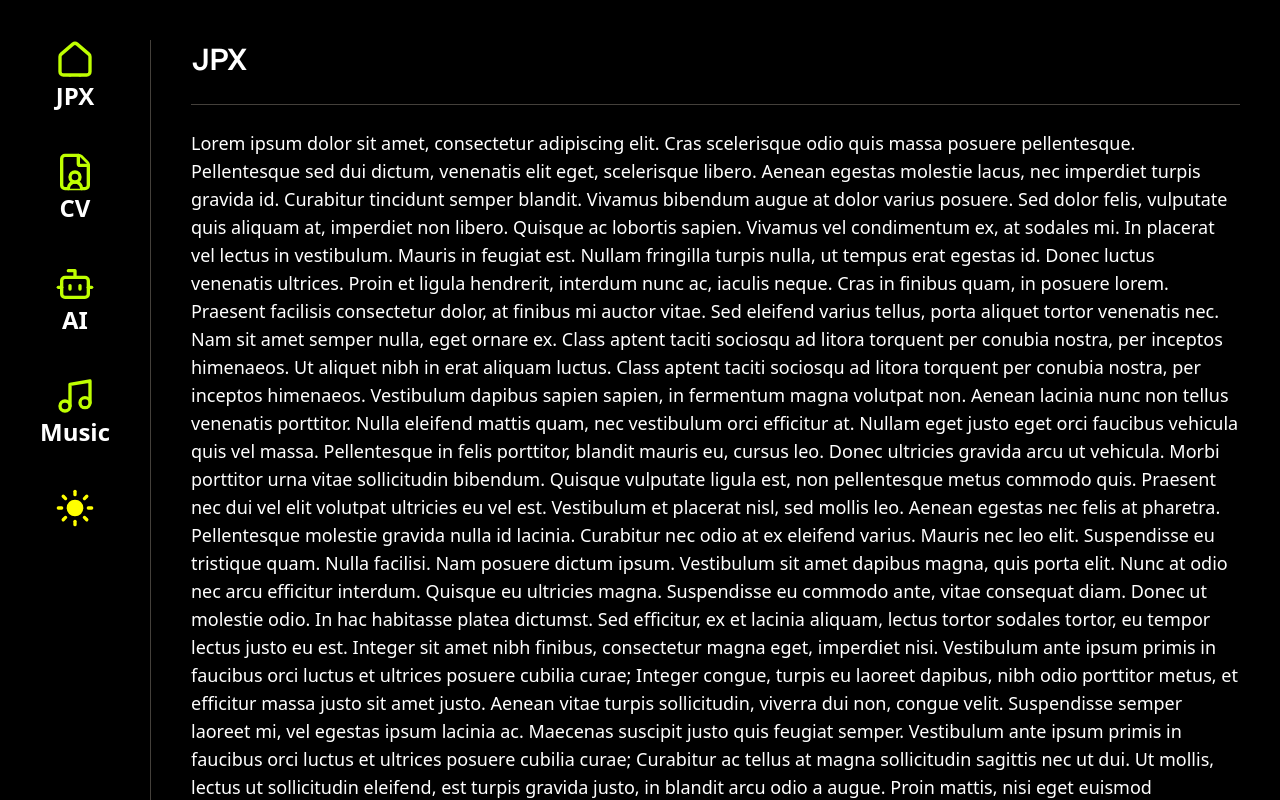
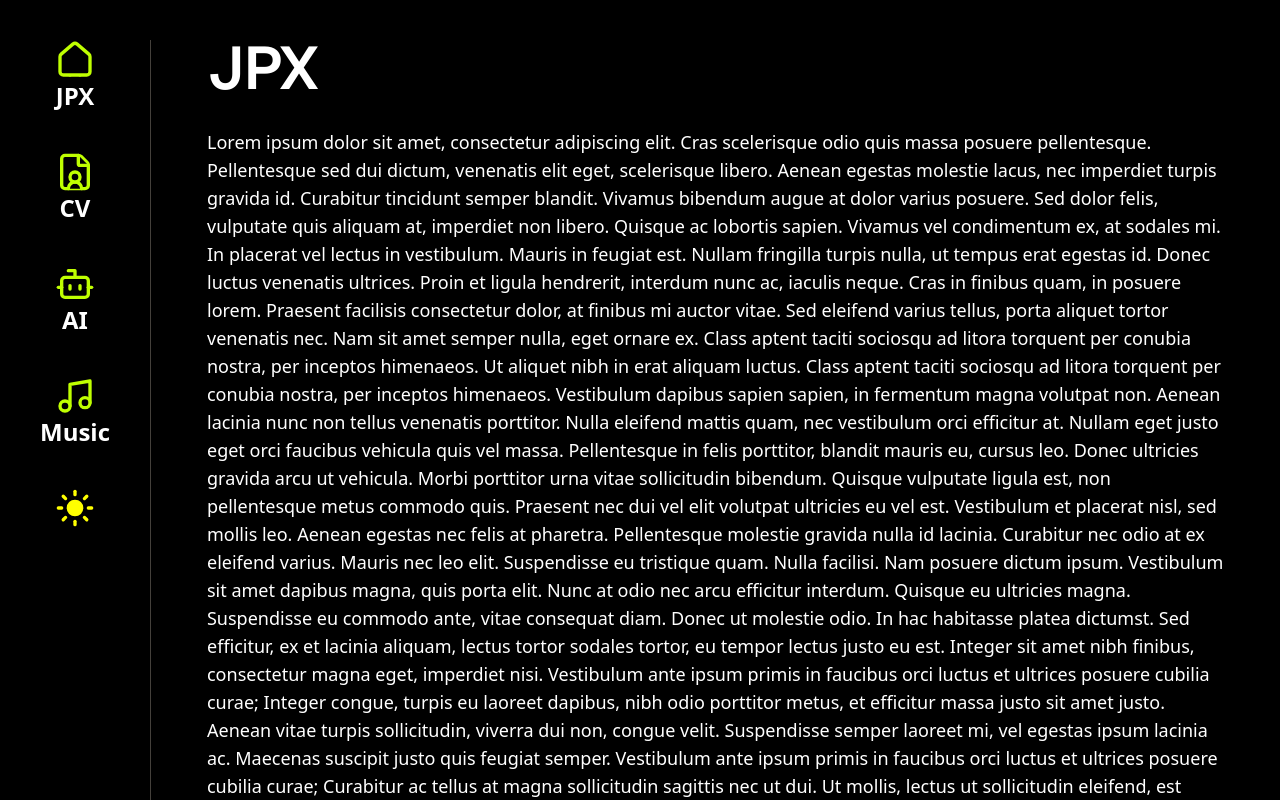
Before and after one commit to sean-xiao-zhao7/portfolio_personal_nextjs, a Next.js app: page / in a window 1280 px wide. Shown: the top 800 px of the page. Built offline with nearby package versions, Linux system fonts and the light colour scheme.

Commit message:
Add unique home page header/body

```diff
--- a/app/color-mode-layout.tsx
+++ b/app/color-mode-layout.tsx
@@ -27,7 +27,7 @@ export default function ColorModeLayout({ children }: { children: ReactNode }) {
             className={`flex flex-row ${geistSans.variable} ${geistMono.variable} antialiased light:bg-white light:text-black`}
         >
             <MainMenu setColorMode={setColorMode} currentColorMode={colorMode} />
-            <div className="p-10">
+            <div className="pt-12 pr-14 pl-14">
                 {children}
             </div>
         </body>
--- a/app/page.tsx
+++ b/app/page.tsx
@@ -1,12 +1,12 @@
-import PageBody from "@/components/layouts/page/page-body";
-import PageMainHeader from "@/components/layouts/page/page-main-header";
+import PageBodyNoBorder from "@/components/layouts/page/page-body-no-border";
+import PageLargeHeader from "@/components/layouts/page/page-large-header";
 
 export default function Home() {
   return <>
-    <PageMainHeader>
+    <PageLargeHeader>
       JPX
-    </PageMainHeader>
-    <PageBody>
+    </PageLargeHeader>
+    <PageBodyNoBorder>
       Lorem ipsum dolor sit amet, consectetur adipiscing elit. Cras scelerisque odio quis massa posuere pellentesque. Pellentesque sed dui dictum, venenatis elit eget, scelerisque libero. Aenean egestas molestie lacus, nec imperdiet turpis gravida id. Curabitur tincidunt semper blandit. Vivamus bibendum augue at dolor varius posuere. Sed dolor felis, vulputate quis aliquam at, imperdiet non libero. Quisque ac lobortis sapien. Vivamus vel condimentum ex, at sodales mi. In placerat vel lectus in vestibulum. Mauris in feugiat est. Nullam fringilla turpis nulla, ut tempus erat egestas id. Donec luctus venenatis ultrices. Proin et ligula hendrerit, interdum nunc ac, iaculis neque. Cras in finibus quam, in posuere lorem.
       Praesent facilisis consectetur dolor, at finibus mi auctor vitae. Sed eleifend varius tellus, porta aliquet tortor venenatis nec. Nam sit amet semper nulla, eget ornare ex. Class aptent taciti sociosqu ad litora torquent per conubia nostra, per inceptos himenaeos. Ut aliquet nibh in erat aliquam luctus. Class aptent taciti sociosqu ad litora torquent per conubia nostra, per inceptos himenaeos. Vestibulum dapibus sapien sapien, in fermentum magna volutpat non. Aenean lacinia nunc non tellus venenatis porttitor. Nulla eleifend mattis quam, nec vestibulum orci efficitur at. Nullam eget justo eget orci faucibus vehicula quis vel massa. Pellentesque in felis porttitor, blandit mauris eu, cursus leo. Donec ultricies gravida arcu ut vehicula. Morbi porttitor urna vitae sollicitudin bibendum. Quisque vulputate ligula est, non pellentesque metus commodo quis. Praesent nec dui vel elit volutpat ultricies eu vel est. Vestibulum et placerat nisl, sed mollis leo.
       Aenean egestas nec felis at pharetra. Pellentesque molestie gravida nulla id lacinia. Curabitur nec odio at ex eleifend varius. Mauris nec leo elit. Suspendisse eu tristique quam. Nulla facilisi. Nam posuere dictum ipsum.
@@ -18,6 +18,6 @@ export default function Home() {
       Aenean egestas nec felis at pharetra. Pellentesque molestie gravida nulla id lacinia. Curabitur nec odio at ex eleifend varius. Mauris nec leo elit. Suspendisse eu tristique quam. Nulla facilisi. Nam posuere dictum ipsum.
       Vestibulum sit amet dapibus magna, quis porta elit. Nunc at odio nec arcu efficitur interdum. Quisque eu ultricies magna. Suspendisse eu commodo ante, vitae consequat diam. Donec ut molestie odio. In hac habitasse platea dictumst. Sed efficitur, ex et lacinia aliquam, lectus tortor sodales tortor, eu tempor lectus justo eu est. Integer sit amet nibh finibus, consectetur magna eget, imperdiet nisi.
       Vestibulum ante ipsum primis in faucibus orci luctus et ultrices posuere cubilia curae; Integer congue, turpis eu laoreet dapibus, nibh odio porttitor metus, et efficitur massa justo sit amet justo. Aenean vitae turpis sollicitudin, viverra dui non, congue velit. Suspendisse semper laoreet mi, vel egestas ipsum lacinia ac. Maecenas suscipit justo quis feugiat semper. Vestibulum ante ipsum primis in faucibus orci luctus et ultrices posuere cubilia curae; Curabitur ac tellus at magna sollicitudin sagittis nec ut dui. Ut mollis, lectus ut sollicitudin eleifend, est turpis gravida justo, in blandit arcu odio a augue. Proin mattis, nisi eget euismod condimentum, turpis nibh tempor ligula, at finibus enim massa sed nulla.
-    </PageBody>
+    </PageBodyNoBorder>
   </>
 }
--- /dev/null
+++ b/components/layouts/page/page-body-no-border.tsx
@@ -0,0 +1,7 @@
+import { ReactNode } from "react";
+
+export default function PageBodyNoBorder({ children }: { children: ReactNode }) {
+    return <div className="justify-center text-lg mt-4 pt-4">
+        {children}
+    </div>
+}
--- /dev/null
+++ b/components/layouts/page/page-large-header.tsx
@@ -0,0 +1,9 @@
+import { ReactNode } from "react";
+
+export default function PageLargeHeader({ children }: { children: ReactNode }) {
+    return <div className="flex justify-start font-sans">
+        <h1 className="max-w-xs text-6xl font-semibold leading-10 tracking-tight pb-2">
+            {children}
+        </h1>
+    </div>
+}
--- a/package.json
+++ b/package.json
@@ -19,6 +19,7 @@
     "@types/node": "^20",
     "@types/react": "^19",
     "@types/react-dom": "^19",
+    "baseline-browser-mapping": "^2.9.19",
     "eslint": "^9",
     "eslint-config-next": "16.0.8",
     "tailwindcss": "^4",
```
Also changed, not shown: 1 other file (tests, documents, lock files or other folders).
